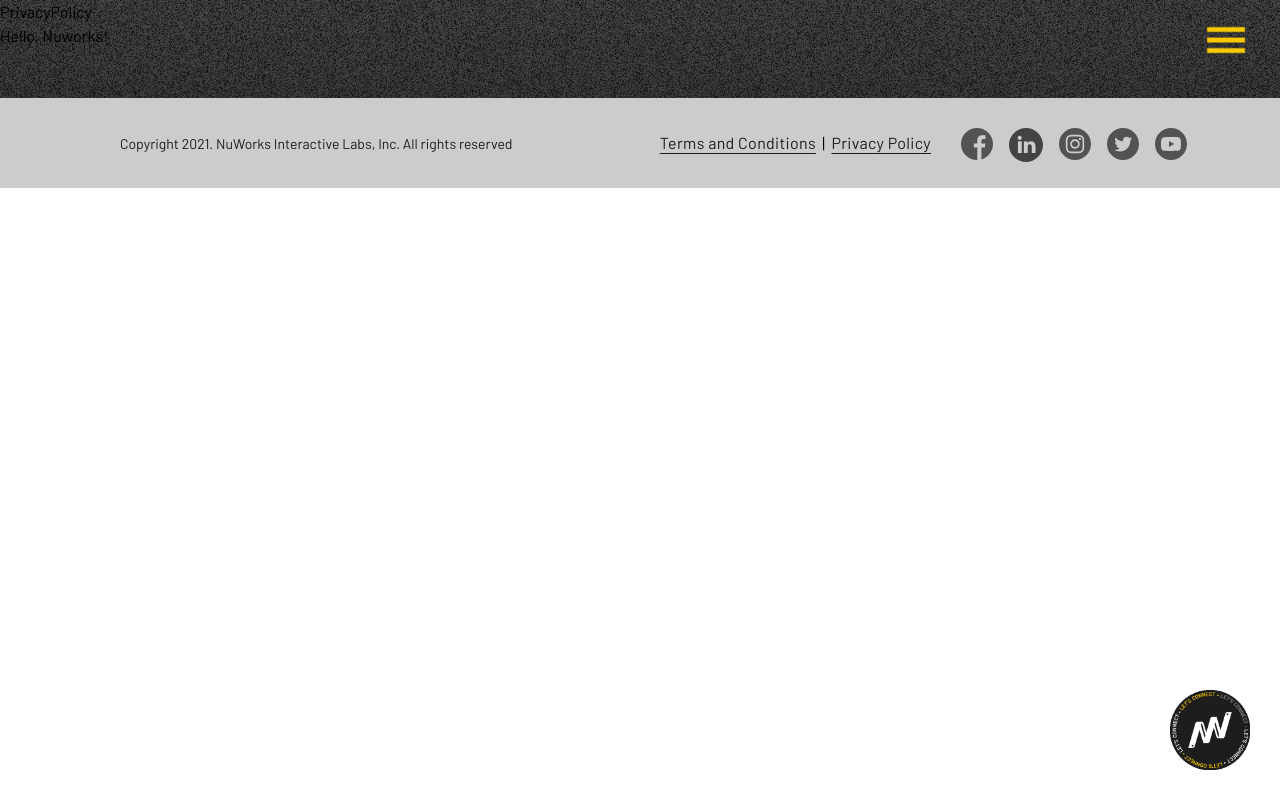
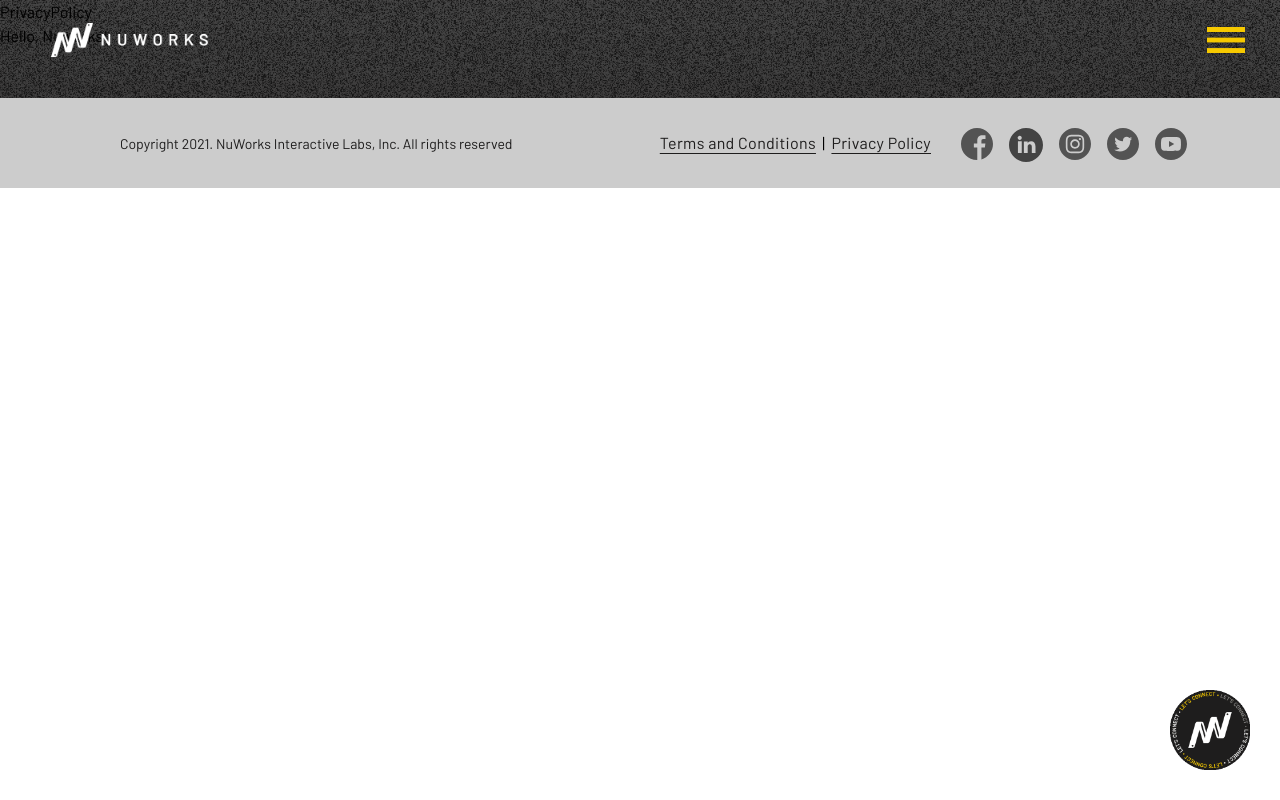
Before and after one commit to ajbejagan/nuworks-clone, a React (Create React App) app: page /privacy-policy in a window 1280 px wide. Built offline with nearby package versions, Linux system fonts and the light colour scheme.

Commit message:
clean up

```diff
--- /dev/null
+++ b/src/assets/icons/index.js
@@ -0,0 +1,13 @@
+import fbIcon from './nu-fb-icon.svg';
+import linkedInIcon from './nu-linkedin-icon.svg';
+import igIcon from './nu-ig-icon.svg';
+import twitterIcon from './nu-twitter-icon.svg';
+import ytIcon from './nu-yt-icon.svg';
+
+export {
+    fbIcon,
+    linkedInIcon,
+    igIcon,
+    twitterIcon,
+    ytIcon
+};
--- /dev/null
+++ b/src/assets/values/index.js
@@ -0,0 +1,13 @@
+import ValuesImage1 from './values-image-1.png';
+import ValuesImage2 from './values-image-2.png';
+import ValuesImage3 from './values-image-3.png';
+import ValuesImage4 from './values-image-4.png';
+import ValuesImage5 from './values-image-5.png';
+
+export {
+    ValuesImage1,
+    ValuesImage2,
+    ValuesImage3,
+    ValuesImage4,
+    ValuesImage5
+};
--- a/src/components/Layout.jsx
+++ b/src/components/Layout.jsx
@@ -1,12 +1,25 @@
-import React from 'react';
+import React, { useState } from 'react';
 import Navbar from './Navbar';
 import Footer from './Footer';
 import FloatingCTA from './FloatingCTA';
 
 const Layout = ({ children }) => {
+    const [ showOnScroll, setShowOnScroll ] = useState(false);
+    const [ isOpen, setIsOpen ] = useState(false);
+
+    const trackScroll = () => {
+        if (window.scrollY >= 80.39) {
+            setShowOnScroll(true);
+        } else {
+            setShowOnScroll(false);
+        }
+    }
+
+    window.addEventListener('scroll', trackScroll);
+
     return (
         <div className={`relative bg-siteBg bg-[#1B1B1B] bg-no-repeat bg-cover bg-fixed min-h-full max-h-full overflow-hidden`}>
-            <Navbar />
+            <Navbar showOnScroll={showOnScroll} isOpen={isOpen} setIsOpen={setIsOpen} />
             {children}
             <Footer />
             <FloatingCTA />
--- a/src/components/Navbar.jsx
+++ b/src/components/Navbar.jsx
@@ -1,49 +1,43 @@
-import React, { useState } from 'react';
-import { Link } from 'react-router-dom';
+import React, { useEffect } from 'react';
+import { Link, useLocation } from 'react-router-dom';
 import logo from '../assets/nuworks-logo-white.png';
 import hamburgerIcon from '../assets/hamburger-icon.png';
-import fbIcon from '../assets/icons/nu-fb-icon.svg';
-import linkedInIcon from '../assets/icons/nu-linkedin-icon.svg';
-import igIcon from '../assets/icons/nu-ig-icon.svg';
-import twitterIcon from '../assets/icons/nu-twitter-icon.svg';
-import ytIcon from '../assets/icons/nu-yt-icon.svg';
 import googlePartnerBadge from '../assets/google-partner-badge.png';
 import fbMarketingPartnerBadge from '../assets/fb-marketing-partner-badge.png';
+import {
+    fbIcon,
+    linkedInIcon,
+    igIcon,
+    twitterIcon,
+    ytIcon
+} from '../assets/icons';
 
-const Navbar = () => {
-    const [ showOnScroll, setShowOnScroll ] = useState(false);
-    const [ isToggled, setIsToggled ] = useState(false);
+const Navbar = ({ showOnScroll, isOpen, setIsOpen }) => {
+    const currentPage = useLocation();
+    const isHome = currentPage.pathname == '/' ? true : false;
 
-    const trackScroll = () => {
-        if (window.scrollY >= 80.39) {
-            setShowOnScroll(true);
-        } else {
-            setShowOnScroll(false);
-        }
-    }
-
-    window.addEventListener('scroll', trackScroll);
-
-    const toggle = () => setIsToggled(!isToggled);
+    useEffect(() => {
+        setIsOpen(false)
+    }, [currentPage.pathname]);
 
     return (
         <>
             <header className={`${ showOnScroll ? "bg-navbarBg shadow-[0_4px_20px_rgb(0,0,0,0.61)]" : "bg-transparent"} fixed top-0 w-full z-50 px-4 py-2`}>
                 <div className="flex flex-wrap items-center justify-between px-[15px]">
                     <Link className="py-[.3125rem] md:mx-[20px] md:my-[10px]" to="/">
-                        <img className={`${ showOnScroll ? "opacity-100" : "opacity-0" } w-[80%]`} src={logo} alt="Nuworks logo" />
+                        <img className={`${ showOnScroll || !isHome ? "opacity-100" : "opacity-0" } w-[80%]`} src={logo} alt="Nuworks logo" />
                     </Link>
-                    <button className="flex justify-end" onClick={toggle}>
+                    <button className="flex justify-end" onClick={() => setIsOpen(true)}>
                         <img className="w-[80%]" src={hamburgerIcon} alt="Navigation button" />
                     </button>
                 </div>
             </header>
-            <sidebar className={`${isToggled ? "block" : "hidden"} fixed top-0 right-0 bottom-0 left-0 w-full lg:w-[30%] h-full bg-[#F6C900] ml-auto opacity-[1] z-50`}>
+            <sidebar className={`${isOpen ? "block" : "hidden"} fixed top-0 right-0 bottom-0 left-0 w-full lg:w-[30%] h-full bg-[#F6C900] ml-auto opacity-[1] z-50`}>
                 <div className="relative flex flex-col justify-between h-full">
                     <div className="flex justify-end w-full pr-[50px] mt-[30px]">
                         <button
                             className="text-[36px] text-[#434343] font-semibold leading-[24px] dro26shadow-[0_1px_0_#FFFFFF] opacity-50 hover:opacity-75"
-                            onClick={() => setIsToggled(false)}
+                            onClick={() => setIsOpen(false)}
                         >
                             X
                         </button>
```
Also changed, not shown: src/assets/affiliations/index.js (+7 -7 lines), src/assets/awards/index.js (+17 -17 lines), src/assets/partners/index.js (+27 -27 lines), src/pages/Home/ValuesSection.js (+7 -5 lines).
